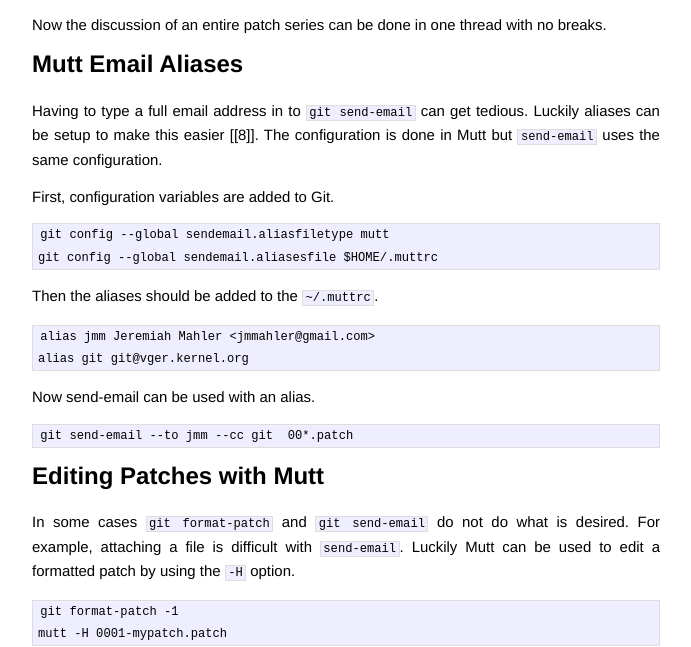
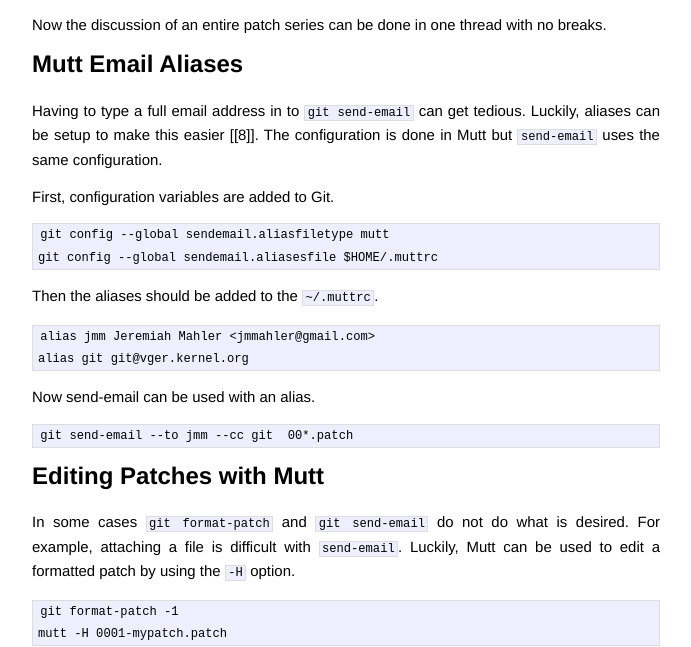
Before and after one commit to jmahler/jmahler.github.io, a Jekyll site: the page built from _posts/2014-06-11-linus-dev.md, in a window 1280 px wide and 900 px high, scrolled down 2209 px. Shown: the part 158-805 px from the top of the window, without its empty margins (294-985 px from the left). Built offline with Jekyll 4.4.1, drawn with Linux system fonts in a browser that asks for light colours; Markdown is read by kramdown in place of the engine named in the settings.

```diff
--- a/_posts/2014-06-11-linus-dev.md
+++ b/_posts/2014-06-11-linus-dev.md
@@ -129,7 +129,7 @@ Mutt Email Aliases
 ==================
 
 Having to type a full email address in to `git send-email` can get
-tedious.  Luckily aliases can be setup to make this easier [[8]].  The
+tedious.  Luckily, aliases can be setup to make this easier [[8]].  The
 configuration is done in Mutt but `send-email` uses the same
 configuration.
 
@@ -152,7 +152,7 @@ Editing Patches with Mutt
 
 In some cases `git format-patch` and `git send-email` do not do what is
 desired.  For example, attaching a file is difficult with `send-email`.
-Luckily Mutt can be used to edit a formatted patch by using the `-H`
+Luckily, Mutt can be used to edit a formatted patch by using the `-H`
 option.
 
     git format-patch -1
```
